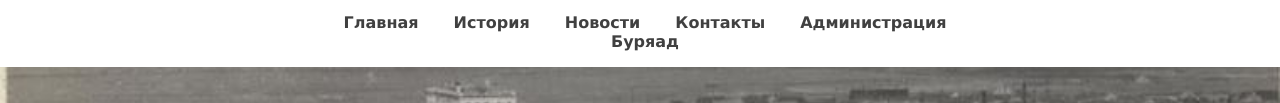
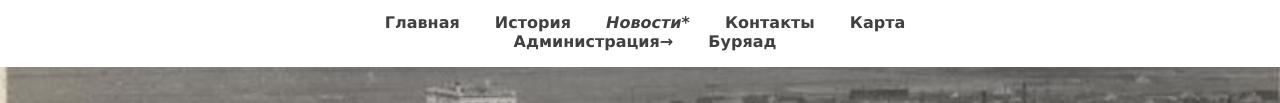
Before and after one commit to kuzniecow/gusinoozersk, a plain HTML site: page ru/istorija.html in a window 1280 px wide. Shown: the part 286-389 px from the top of the page. Drawn offline with Linux system fonts and the light colour scheme.

Commit message:
Update istorija.html

```diff
--- a/ru/istorija.html
+++ b/ru/istorija.html
@@ -14,9 +14,10 @@
       <ul class="menu">
         <li><a href="index.html">Главная</a></li>
         <li><a href="istorija.html">История</a></li>
-        <li><a href="novosti.html">Новости</a></li>
+        <li><a href="novosti.html"><i>Новости*</i></a></li>
         <li><a href="index.html#kontakty">Контакты</a></li>
-        <li><a href="https://admingus.gosuslugi.ru/">Администрация</a></li>
+        <li><a href="karta.html">Карта</a></li>
+        <li><a href="https://admingus.gosuslugi.ru/">Администрация→</a></li>
         <li><a href="../bur/istorija.html">Буряад</a></li>
       </ul>
     </div>
```
